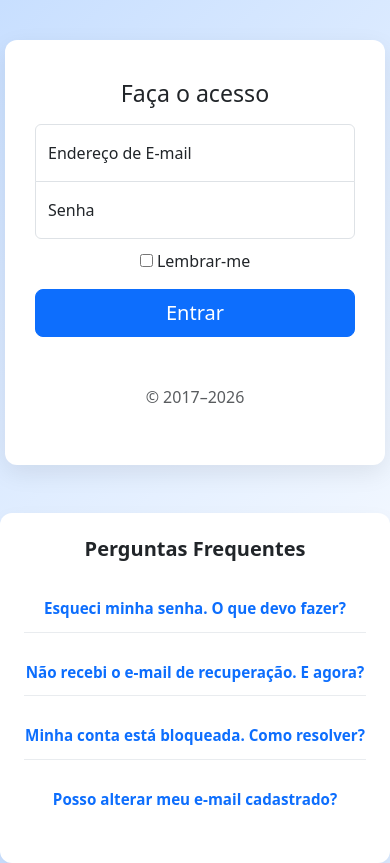
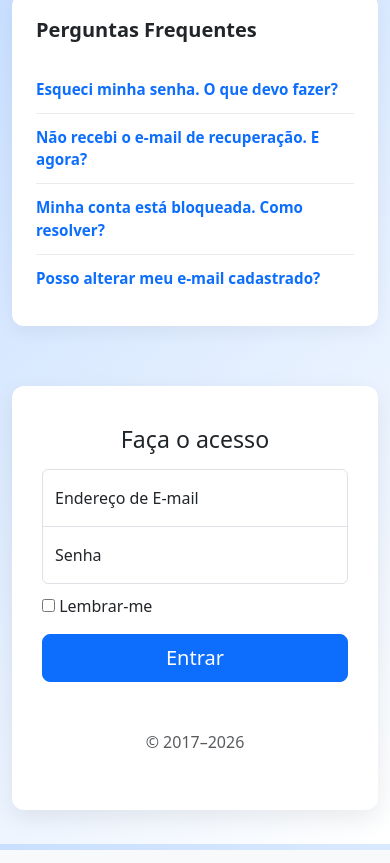
Before and after one commit to umRangel/projeto-login, a plain HTML site: page index.html in a window 390 px wide. Drawn offline with nearby package versions, Linux system fonts and the light colour scheme.

Commit message:
refatoração na estrutura do HTML.

```diff
--- a/index.html
+++ b/index.html
@@ -31,77 +31,65 @@
   </style>
 </head>
 
+<!-- ================= HTML - FAQ ================= -->
+<body class="d-flex align-items-center py-4 bg-light">
+  <div class="container">
+    <div class="row align-items-center">
+
+      <div class="col-lg-7 col-md-12 pe-lg-5">
+        <section class="faq-container w-100">
+          <h2 class="faq-title mb-4">Perguntas Frequentes</h2>
+
+          <details class="faq-item">
+            <summary>Esqueci minha senha. O que devo fazer?</summary>
+            <p>Clique na opção "Esqueci minha senha" na tela de login e siga as instruções enviadas para seu e-mail cadastrado.</p>
+          </details>
+
+          <details class="faq-item">
+            <summary>Não recebi o e-mail de recuperação. E agora?</summary>
+            <p>Verifique sua caixa de spam ou lixo eletrônico. Caso não encontre, aguarde alguns minutos.</p>
+          </details>
+
+          <details class="faq-item">
+            <summary>Minha conta está bloqueada. Como resolver?</summary>
+            <p>A conta pode ser bloqueada após múltiplas tentativas. Aguarde 15 minutos ou contate o suporte.</p>
+          </details>
+
+          <details class="faq-item">
+            <summary>Posso alterar meu e-mail cadastrado?</summary>
+            <p>Sim. Após o login, acesse as configurações da conta para atualizar seus dados.</p>
+          </details>
+        </section>
+      </div>
+
       <!-- ================= HTML - TELA DO LOGIN ================= -->
-<body class="text-center">
-  <main class="form-signin w-100 m-auto">
+      <div class="col-lg-5 col-md-12">
+        <main class="form-signin">
           <form>
-
-      <h1 class="h3 mb-3 fw-normal">Faça o acesso</h1>
+            <h1 class="h3 mb-3 fw-normal text-center">Faça o acesso</h1>
 
             <div class="form-floating">
-        <input type="email"
-               class="form-control"
-               id="floatingInput"
-               placeholder="name@example.com">
+              <input type="email" class="form-control" id="floatingInput" placeholder="name@example.com">
               <label for="floatingInput">Endereço de E-mail</label>
             </div>
-
             <div class="form-floating">
-        <input type="password"
-               class="form-control"
-               id="floatingPassword"
-               placeholder="Password">
+              <input type="password" class="form-control" id="floatingPassword" placeholder="Senha">
               <label for="floatingPassword">Senha</label>
             </div>
 
             <div class="checkbox mb-3">
               <label>
-          <input type="checkbox" value="remember-me">
-          Lembrar-me
+                <input type="checkbox" value="remember-me"> Lembrar-me
               </label>
             </div>
 
-      <button class="w-100 btn btn-lg btn-primary" type="submit">
-        Entrar
-      </button>
-
-      <p class="mt-5 mb-3 text-muted">
-        &copy; 2017–2026
-      </p>
+            <button class="w-100 btn btn-lg btn-primary" type="submit">Entrar</button>
+            <p class="mt-5 mb-3 text-muted text-center">&copy; 2017–2026</p>
           </form>
         </main>
+      </div>
 
-  <!-- ================= HTML - TELA DO FAQ ================= -->
-  <section class="faq-container container mt-5">
-    <h2 class="faq-title text-center mb-4">Perguntas Frequentes</h2>
-
-    <details class="faq-item mb-3">
-      <summary>Esqueci minha senha. O que devo fazer?</summary>
-      <p class="mt-2">
-        Clique na opção "Esqueci minha senha" na tela de login e siga as instruções enviadas para seu e-mail cadastrado.
-      </p>
-    </details>
-
-    <details class="faq-item mb-3">
-      <summary>Não recebi o e-mail de recuperação. E agora?</summary>
-      <p class="mt-2">
-        Verifique sua caixa de spam ou lixo eletrônico. Caso não encontre, aguarde alguns minutos e tente novamente.
-      </p>
-    </details>
-
-    <details class="faq-item mb-3">
-      <summary>Minha conta está bloqueada. Como resolver?</summary>
-      <p class="mt-2">
-        A conta pode ser bloqueada após múltiplas tentativas incorretas. Aguarde alguns minutos ou entre em contato com o suporte.
-      </p>
-    </details>
-
-    <details class="faq-item mb-3">
-      <summary>Posso alterar meu e-mail cadastrado?</summary>
-      <p class="mt-2">
-        Sim. Após realizar login, acesse as configurações da conta para atualizar seus dados.
-      </p>
-    </details>
-  </section>
+    </div>
+  </div>
 </body>
 </html>
```
Lines whose indentation alone changed are shown as unchanged.
